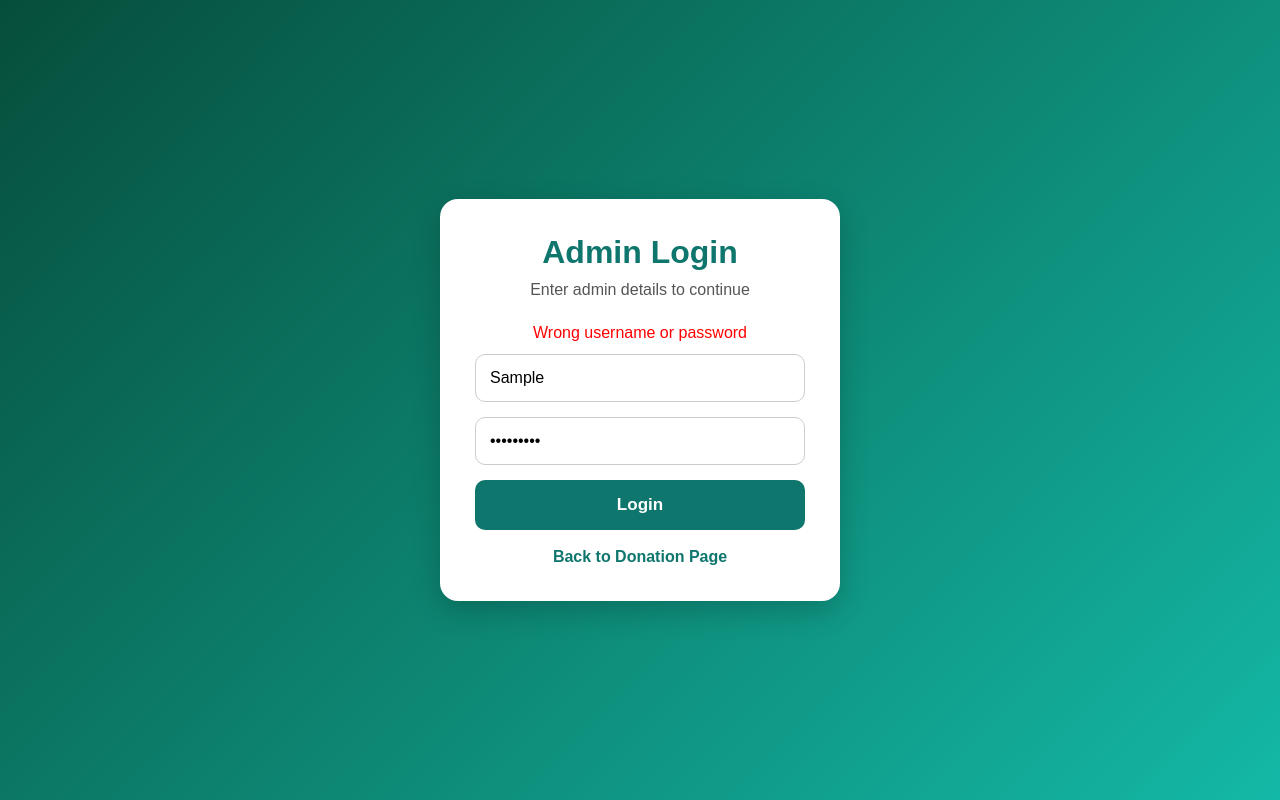
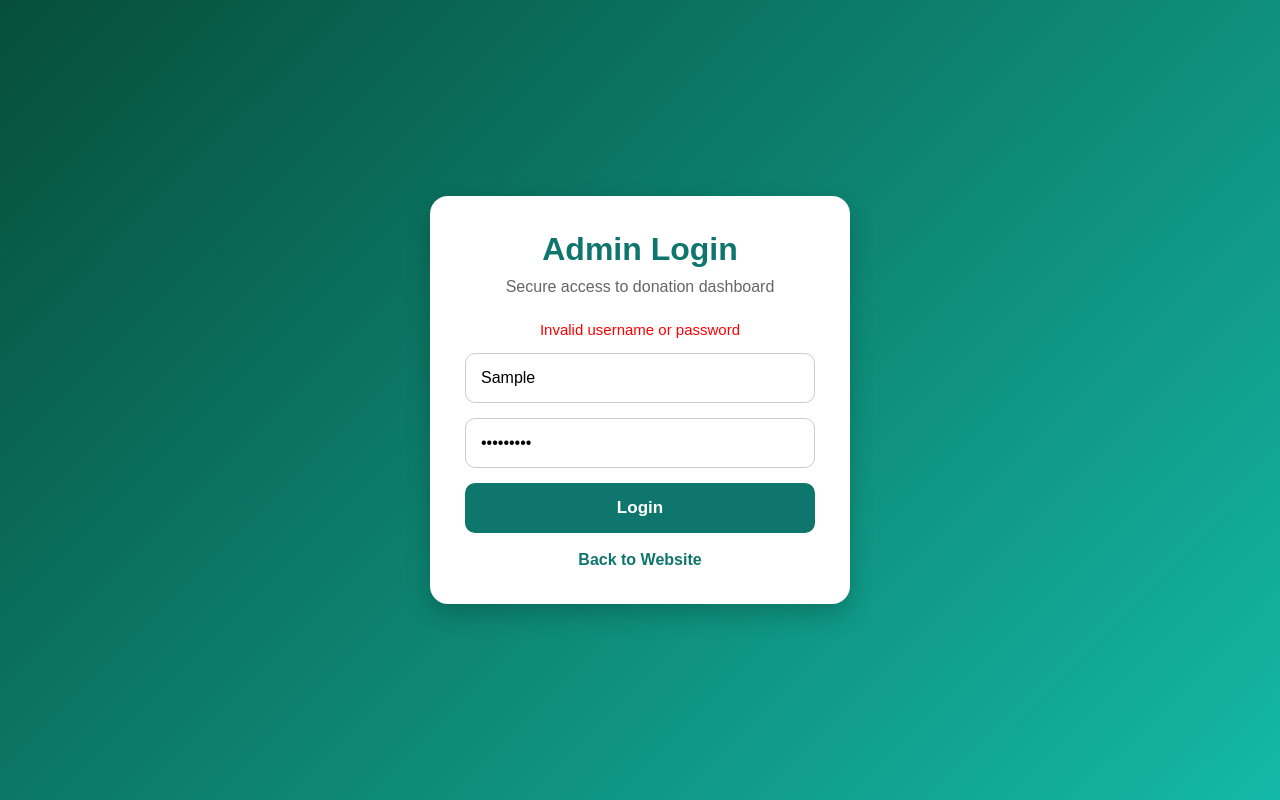
Before and after one commit to emmanuelogwedhi-blip/donation-website, a website: page login.html in a window 1280 px wide. Both pictures are taken after typing "Sample", "Sample123" into the empty fields and a click on the button "Login". Drawn offline with Linux system fonts and the light colour scheme.

Commit message:
Update login.html

```diff
--- a/login.html
+++ b/login.html
@@ -6,121 +6,173 @@
   <title>Admin Login</title>
 
   <style>
-    * {
-      margin: 0;
-      padding: 0;
-      box-sizing: border-box;
-      font-family: Arial, sans-serif;
+
+    *{
+      margin:0;
+      padding:0;
+      box-sizing:border-box;
+      font-family:Arial,sans-serif;
     }
 
-    body {
-      min-height: 100vh;
-      background: linear-gradient(135deg, #064e3b, #14b8a6);
-      display: flex;
-      align-items: center;
-      justify-content: center;
-      padding: 20px;
+    body{
+      min-height:100vh;
+      display:flex;
+      justify-content:center;
+      align-items:center;
+      background:
+      linear-gradient(135deg,#064e3b,#14b8a6);
+      padding:20px;
     }
 
-    .login-box {
-      background: white;
-      width: 100%;
-      max-width: 400px;
-      padding: 35px;
-      border-radius: 18px;
-      box-shadow: 0 10px 30px rgba(0,0,0,0.2);
+    .login-box{
+      width:100%;
+      max-width:420px;
+      background:white;
+      padding:35px;
+      border-radius:18px;
+      box-shadow:0 10px 25px rgba(0,0,0,0.2);
     }
 
-    h1 {
-      text-align: center;
-      color: #0f766e;
-      margin-bottom: 10px;
+    h1{
+      text-align:center;
+      color:#0f766e;
+      margin-bottom:10px;
     }
 
-    p {
-      text-align: center;
-      margin-bottom: 25px;
-      color: #555;
+    p{
+      text-align:center;
+      margin-bottom:25px;
+      color:#666;
     }
 
-    input {
-      width: 100%;
-      padding: 14px;
-      margin-bottom: 15px;
-      border: 1px solid #ccc;
-      border-radius: 10px;
-      font-size: 16px;
+    input{
+      width:100%;
+      padding:15px;
+      margin-bottom:15px;
+      border:1px solid #ccc;
+      border-radius:10px;
+      font-size:16px;
     }
 
-    button {
-      width: 100%;
-      padding: 15px;
-      background: #0f766e;
-      color: white;
-      border: none;
-      border-radius: 10px;
-      font-size: 17px;
-      font-weight: bold;
-      cursor: pointer;
+    button{
+      width:100%;
+      padding:15px;
+      border:none;
+      background:#0f766e;
+      color:white;
+      border-radius:10px;
+      font-size:17px;
+      font-weight:bold;
+      cursor:pointer;
     }
 
-    button:hover {
-      background: #115e59;
+    button:hover{
+      background:#115e59;
     }
 
-    .back {
-      display: block;
-      margin-top: 18px;
-      text-align: center;
-      color: #0f766e;
-      text-decoration: none;
-      font-weight: bold;
+    .error{
+      color:red;
+      text-align:center;
+      margin-bottom:15px;
+      display:none;
+      font-size:15px;
     }
 
-    .error {
-      color: red;
-      text-align: center;
-      margin-bottom: 12px;
-      display: none;
+    .back-link{
+      display:block;
+      text-align:center;
+      margin-top:18px;
+      text-decoration:none;
+      color:#0f766e;
+      font-weight:bold;
     }
+
   </style>
+
 </head>
 
 <body>
 
 <div class="login-box">
+
   <h1>Admin Login</h1>
-    <p>Enter admin details to continue</p>
+
+  <p>
+    Secure access to donation dashboard
+  </p>
 
   <div class="error" id="errorMessage">
-      Wrong username or password
+    Invalid username or password
   </div>
 
   <form onsubmit="loginAdmin(event)">
-      <input type="text" id="username" placeholder="Username" required>
-      <input type="password" id="password" placeholder="Password" required>
 
-      <button type="submit">Login</button>
+    <input
+      type="text"
+      id="username"
+      placeholder="Username"
+      required
+    >
+
+    <input
+      type="password"
+      id="password"
+      placeholder="Password"
+      required
+    >
+
+    <button type="submit">
+      Login
+    </button>
+
   </form>
 
-    <a href="index.html" class="back">Back to Donation Page</a>
+  <a
+    href="index.html"
+    class="back-link"
+  >
+    Back to Website
+  </a>
+
 </div>
 
 <script>
-    function loginAdmin(event) {
+
+  function loginAdmin(event){
+
     event.preventDefault();
 
-      const username = document.getElementById("username").value;
-      const password = document.getElementById("password").value;
-      const errorMessage = document.getElementById("errorMessage");
+    const username =
+      document.getElementById("username").value;
 
-      if (username === "admin" && password === "1234") {
-        localStorage.setItem("adminLoggedIn", "true");
-        window.location.href = "admin.html";
-      } else {
-        errorMessage.style.display = "block";
+    const password =
+      document.getElementById("password").value;
+
+    const errorMessage =
+      document.getElementById("errorMessage");
+
+    if(
+      username === "admin" &&
+      password === "1234"
+    ){
+
+      localStorage.setItem(
+        "adminLoggedIn",
+        "true"
+      );
+
+      window.location.href =
+        "admin.html";
+
+    }else{
+
+      errorMessage.style.display =
+        "block";
+
     }
+
   }
+
 </script>
 
 </body>
```
Lines whose indentation alone changed are shown as unchanged.
